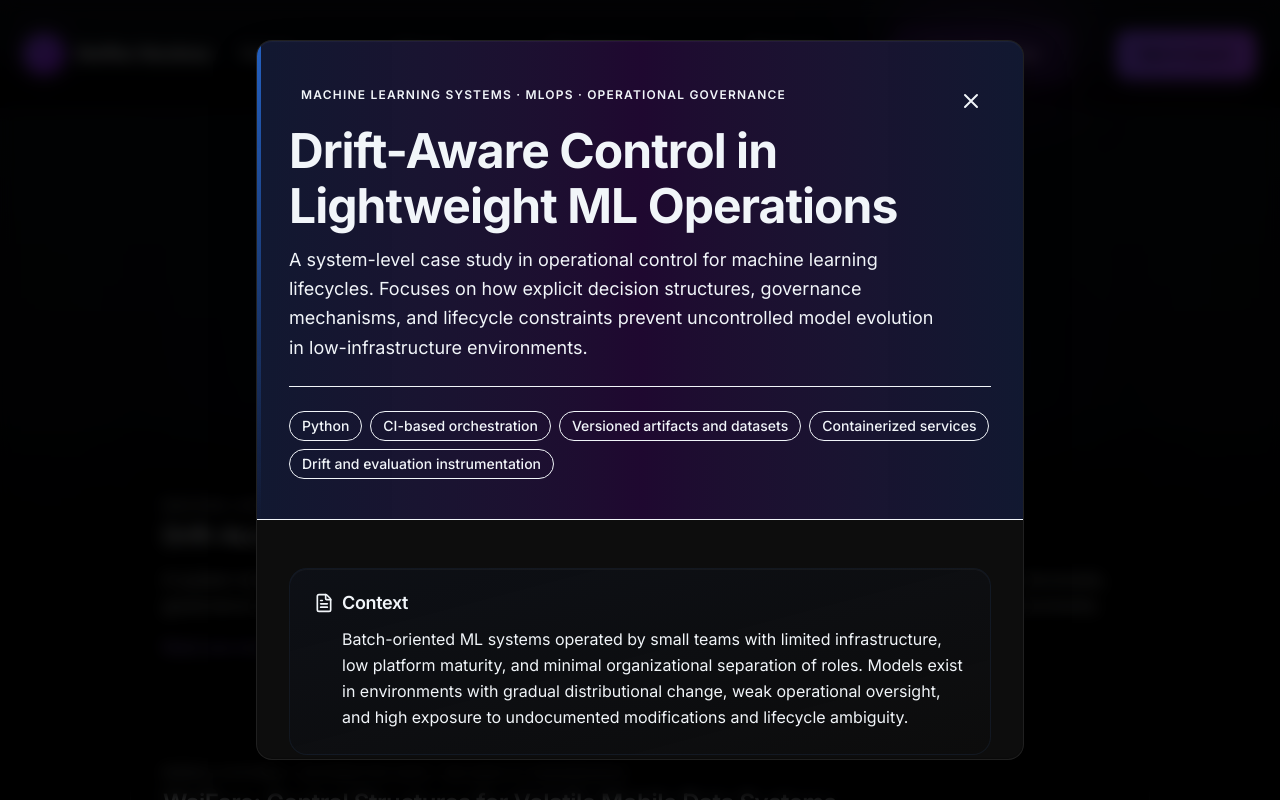
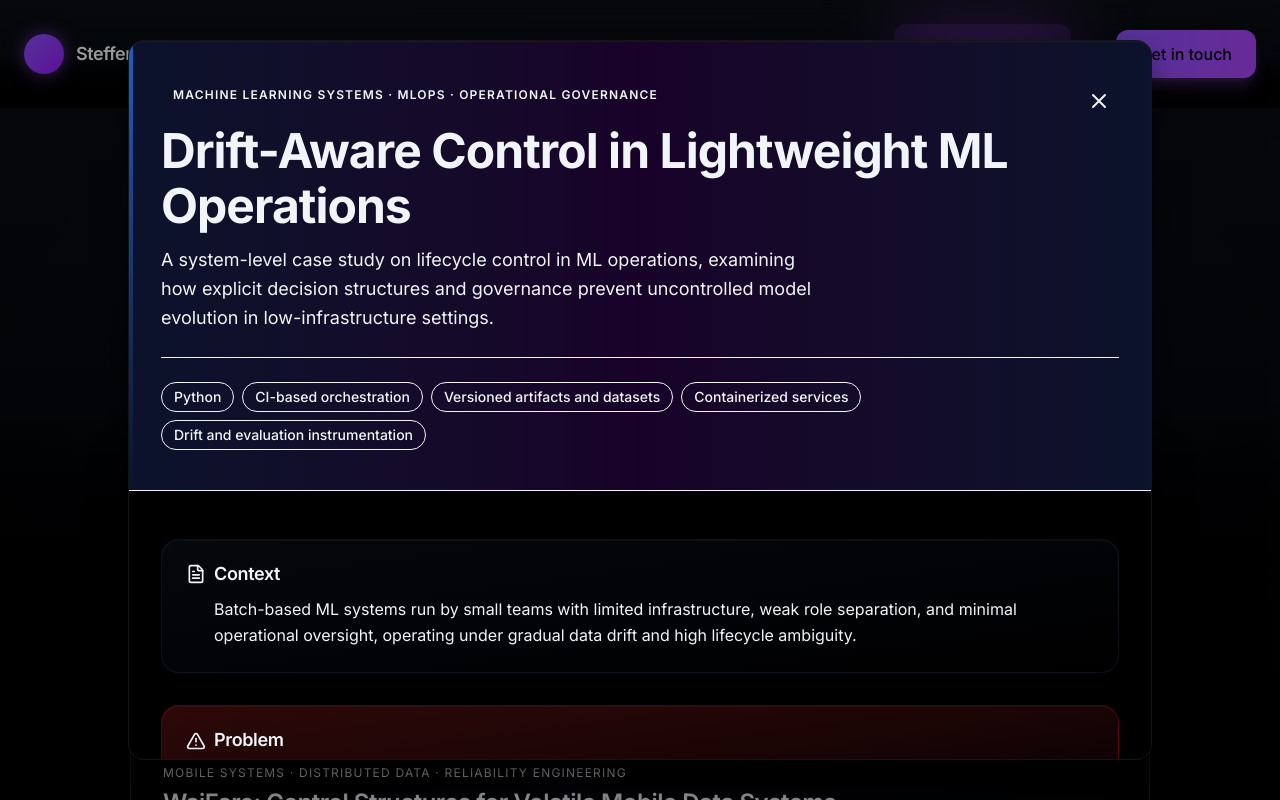
Before and after one commit to Northnoose/PortFolio, a Next.js app: page /case-studies in a window 1280 px wide. Both pictures are taken after a click on the button 640 px from the left and 578 px from the top of the page. Shown: the top 800 px of the page. Built offline with nearby package versions, Linux system fonts and the light colour scheme.

Commit message:
Added changes to casue-study pop-up

```diff
--- a/src/components/providers/ModalProvider.tsx
+++ b/src/components/providers/ModalProvider.tsx
@@ -75,16 +75,25 @@ function GlobalModal({ isOpen, onClose, children }: GlobalModalProps) {
     >
       {/* Backdrop */}
       <div
-        className="absolute inset-0 bg-black/80 backdrop-blur-sm transition-opacity"
+        className="absolute inset-0 bg-black/40 transition-opacity"
         onClick={onClose}
         aria-hidden="true"
       />
 
       {/* Modal Content */}
       <div
-        className="relative z-[10000] w-full max-w-3xl mx-4 rounded-2xl max-h-[90vh] overflow-y-auto"
+        className=" relative z-[10000]
+                    w-full
+                    max-w-[95vw]
+                    sm:max-w-[90vw]
+                    md:max-w-4xl
+                    lg:max-w-5xl
+                    mx-4
+                    rounded-2xl
+                    max-h-[90vh]
+                    overflow-y-auto"
         style={{
-          backgroundColor: 'rgb(13, 13, 13)',
+          backgroundColor: 'rgb(0, 0, 0)',
           border: '1px solid rgba(255, 255, 255, 0.08)',
           boxShadow: `
             0 25px 50px -12px rgba(0, 0, 0, 0.6),
--- a/src/components/ui/Modal.tsx
+++ b/src/components/ui/Modal.tsx
@@ -39,10 +39,24 @@ export function Modal({ isOpen, onClose, children, title }: ModalProps) {
       />
 
       {/* Modal */}
-      <div className="fixed inset-0 z-50 overflow-y-auto">
+      <div className="fixed inset-0 z-50">
         <div className="flex min-h-full items-center justify-center p-4">
           <div
-            className="relative w-full max-w-2xl bg-bg-page border border-border-soft rounded-lg shadow-lg"
+            className="
+                        relative
+                        w-full
+                        max-w-[95vw]
+                        sm:max-w-[90vw]
+                        md:max-w-4xl
+                        lg:max-w-5xl
+                        xl:max-w-6xl
+                        max-h-[90vh]
+                        overflow-y-auto
+                        bg-bg-page
+                        border border-border-soft
+                        rounded-xl
+                        shadow-lg
+                      "
             onClick={(e) => e.stopPropagation()}
           >
             {/* Close Button */}
--- a/src/content/caseStudies.ts
+++ b/src/content/caseStudies.ts
@@ -19,51 +19,52 @@ export const caseStudies: CaseStudy[] = [
     slug: "lightweight-drift-aware-mlops",
     title: "Drift-Aware Control in Lightweight ML Operations",
     domain: "Machine Learning Systems · MLOps · Operational Governance",
+
     summary:
-      "A system-level case study in operational control for machine learning lifecycles. Focuses on how explicit decision structures, governance mechanisms, and lifecycle constraints prevent uncontrolled model evolution in low-infrastructure environments.",
+      "A system-level case study on lifecycle control in ML operations, examining how explicit decision structures and governance prevent uncontrolled model evolution in low-infrastructure settings.",
 
     context:
-      "Batch-oriented ML systems operated by small teams with limited infrastructure, low platform maturity, and minimal organizational separation of roles. Models exist in environments with gradual distributional change, weak operational oversight, and high exposure to undocumented modifications and lifecycle ambiguity.",
+      "Batch-based ML systems run by small teams with limited infrastructure, weak role separation, and minimal operational oversight, operating under gradual data drift and high lifecycle ambiguity.",
 
     problem:
-      "Model lifecycle transitions occur without structural control. Evaluation, retraining, and deployment decisions are weakly formalized, loosely governed, and poorly traceable, creating opaque state changes and making long-term system behavior impossible to audit or explain.",
+      "Model evaluation, retraining, and deployment occur without formal governance, resulting in opaque lifecycle transitions, poor traceability, and systems that cannot be reliably audited or explained.",
 
     constraints: [
-      "No platform teams or enterprise infrastructure layers",
-      "CI-only execution model with no always-on orchestration",
+      "No dedicated platform or enterprise infrastructure",
+      "CI-driven execution without persistent orchestration",
       "Offline data processing and batch inference",
-      "Small team capacity and limited operational specialization",
-      "Academic time constraints and fixed delivery scope",
-      "Strong requirements for auditability and reproducibility",
-      "Human-governed decision authority over automation"
+      "Limited team capacity and operational specialization",
+      "Fixed academic scope and time constraints",
+      "Strong auditability and reproducibility requirements",
+      "Human decision authority retained over automation"
     ],
 
     approach: [
-      "Introduce explicit control points between experimentation and production states",
-      "Formalize lifecycle transitions as governed decisions rather than pipeline side-effects",
-      "Bind evidence generation to decision authority through structured evaluation gates",
-      "Centralize model state progression through a single promotion boundary",
-      "Prioritize determinism, inspectability, and traceability over execution speed",
-      "Restrict automation to evidence production, not authority delegation",
-      "Design for lifecycle clarity rather than adaptive responsiveness"
+      "Define explicit control points between experimental and production states",
+      "Treat lifecycle transitions as governed decisions, not pipeline side-effects",
+      "Tie evidence generation to formal evaluation gates",
+      "Centralize model promotion through a single controlled boundary",
+      "Favor determinism, traceability, and inspectability over speed",
+      "Limit automation to evidence production, not decision authority",
+      "Optimize for lifecycle clarity rather than adaptive behavior"
     ],
 
     results: [
-      "Model state changes became structurally governed rather than operationally incidental",
-      "Lifecycle transitions became auditable, inspectable, and reproducible",
+      "Model state changes became explicitly governed",
+      "Lifecycle transitions became auditable and reproducible",
       "System behavior shifted from reactive updates to controlled progression",
-      "Failure states became observable instead of silently accumulating",
-      "Operational risk moved from hidden degradation to explicit decision points",
-      "Rollback and forensic analysis became structurally supported"
+      "Failure states became observable rather than implicit",
+      "Operational risk was surfaced as explicit decisions",
+      "Rollback and forensic analysis were structurally supported"
     ],
 
     learnings: [
-      "Uncontrolled automation creates systemic risk, not efficiency",
-      "Lifecycle governance is more critical than model performance in low-maturity environments",
-      "Decision structures matter more than tooling sophistication",
-      "Control boundaries reduce complexity more effectively than adaptive logic",
+      "Unconstrained automation increases systemic risk",
+      "Lifecycle governance outweighs performance in low-maturity systems",
+      "Decision structure matters more than tooling",
+      "Clear control boundaries reduce operational complexity",
       "Transparency scales better than autonomy under uncertainty",
-      "Simplicity improves observability and failure diagnosis"
+      "Simplicity improves observability and diagnosis"
     ],
 
     stack: [
```
